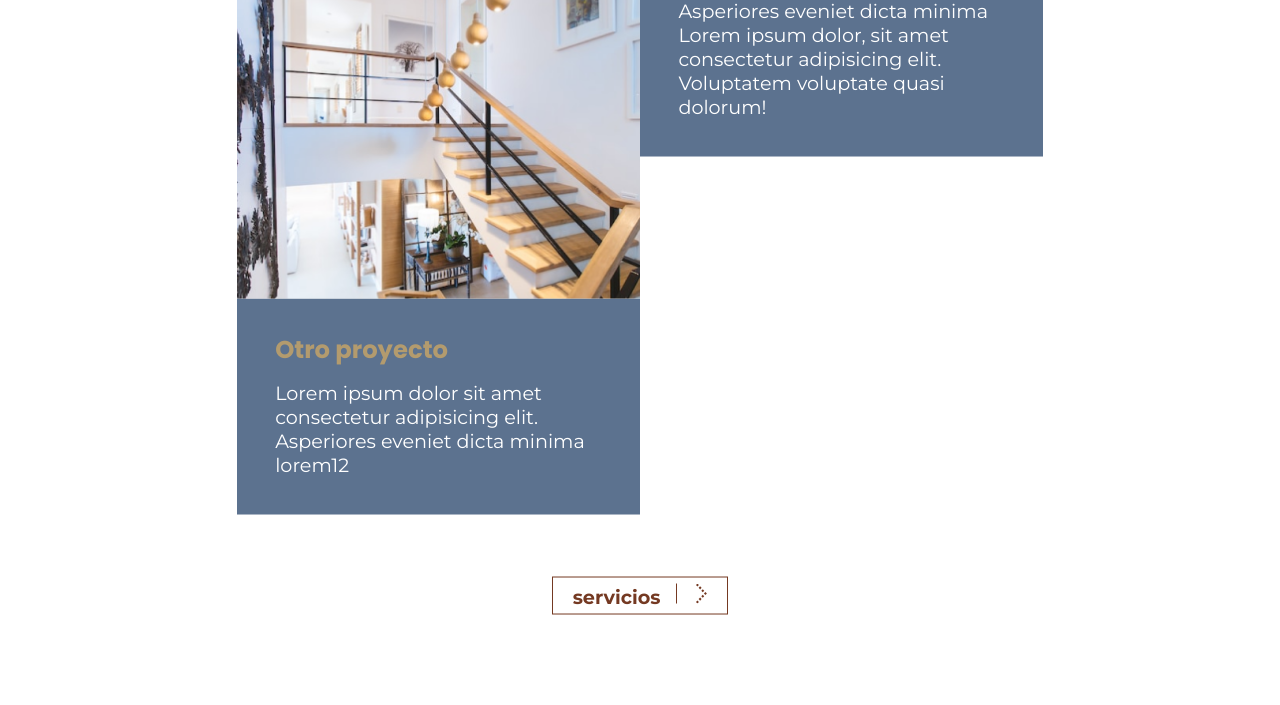
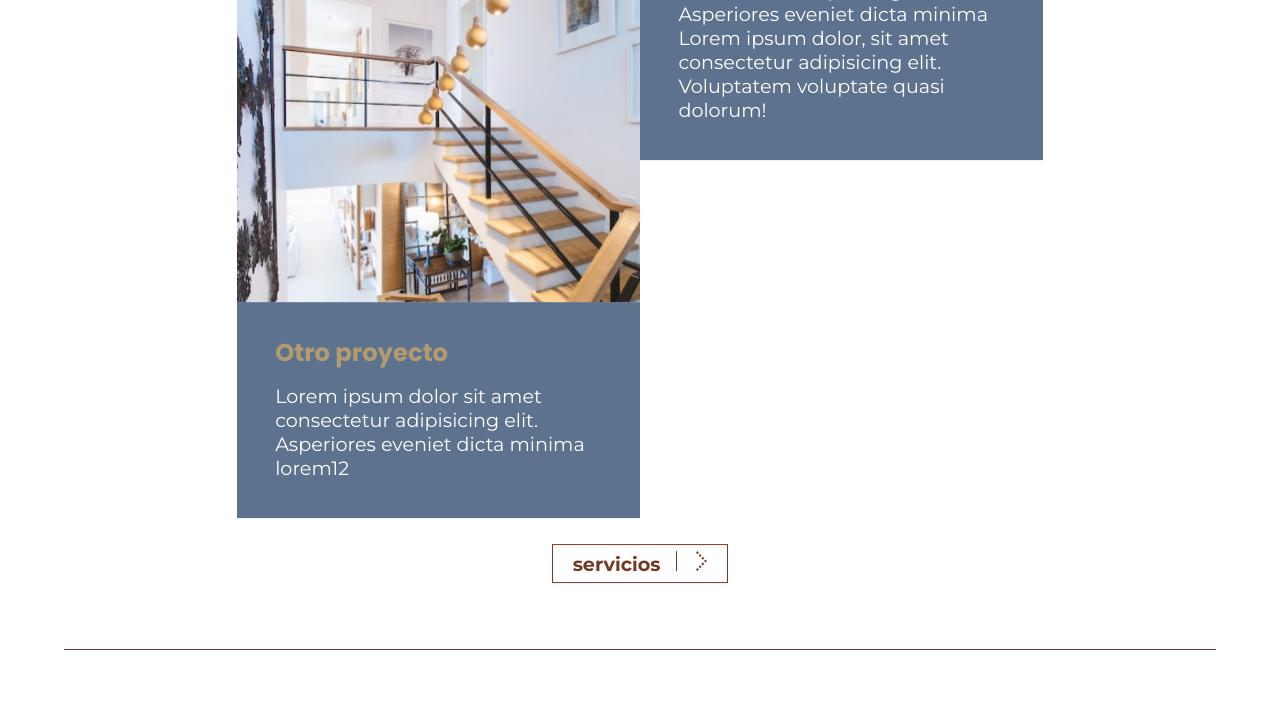
Before and after one commit to claudiomonzoni/wat, an Astro site: page /proyectos in a window 1280 px wide. Shown: the part 1516-2221 px from the top of the page. Built offline with nearby package versions, Linux system fonts and the light colour scheme; Astro itself is replaced by a stand-in of ours.

Commit message:
hacer commit

```diff
--- a/src/estilos/globales.scss
+++ b/src/estilos/globales.scss
@@ -133,8 +133,10 @@
     text-align: center;
   }
   .empujeliga{
-    margin-top: 17%;
+    margin-top: 20vh;
+    margin-bottom: -4rem;
     @include cel{
-      margin-top: 25%;
+      margin-top: 15%;
+      margin-bottom: $margen-abajo;
     }
   }
--- a/src/pages/proyectos.astro
+++ b/src/pages/proyectos.astro
@@ -129,7 +129,10 @@
 
   #proyectos {
     transform: translateY(-10%);
-    .proyecto {
+    @include cel{
+  transform: translateY(0%);
+}
+  .proyecto {
       margin: 0 auto;
       margin-bottom:-20%;
       display: grid;
--- a/src/pages/servicios.astro
+++ b/src/pages/servicios.astro
@@ -123,6 +123,8 @@
       </div>
     </div>
   </div>
+
+
 </Layout>
 
 <Footer />
@@ -226,7 +228,7 @@
         delay: 0.6,
         ease: "power1.inOut",
       },
-      markers: true,
+      // markers: true,
     },
   });
 
```
